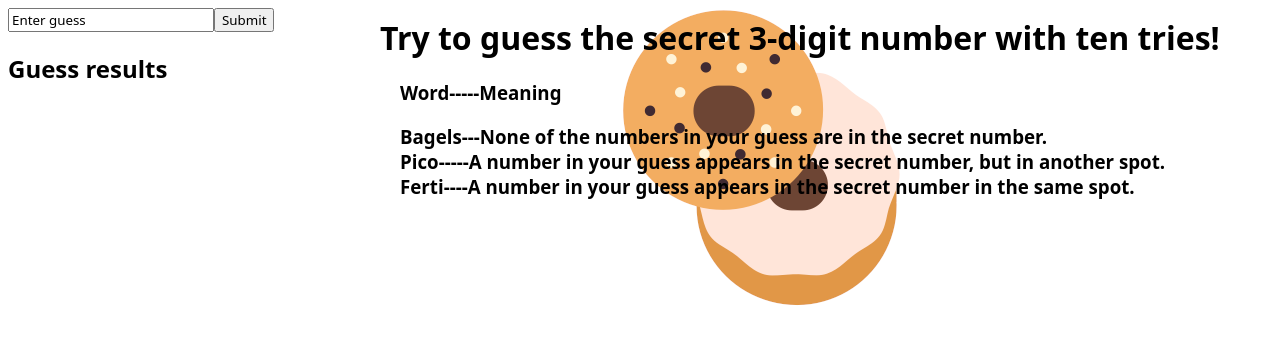
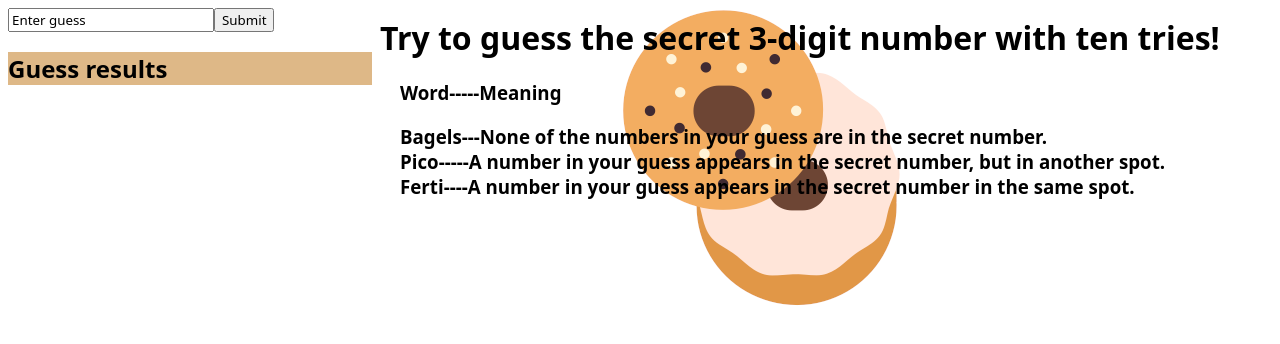
Before and after one commit to fancytigerdustball/bagels, a plain HTML site: page index.html in a window 1280 px wide. Both pictures are taken after a click on the button "Click to start". Drawn offline with Linux system fonts and the light colour scheme.

Commit message:
Update style.css

```diff
--- a/style.css
+++ b/style.css
@@ -1,5 +1,8 @@
 * {
     font-family: "Noto Sans";
+}
+div {
+    background-color: burlywood;
 }
 iframe {
     background-image: url(bagels.png);
```
